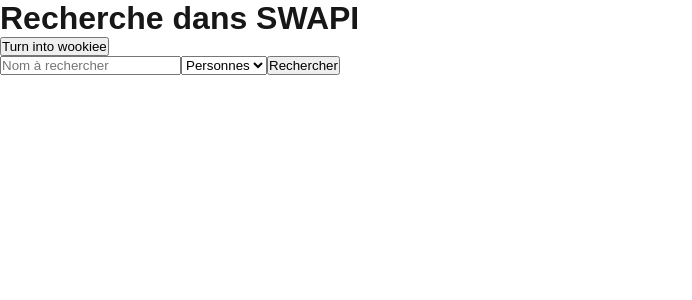
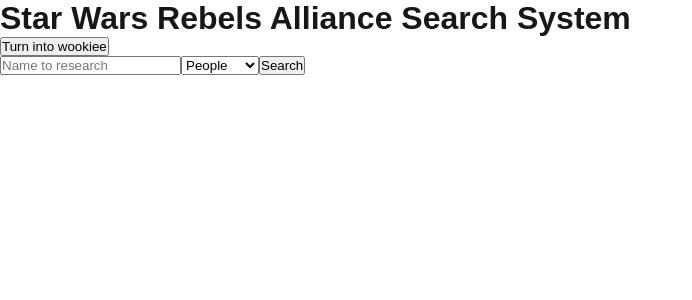
Before and after one commit to vichi06/star-wars-rebels-alliance-search-system-frontend, a Next.js app: page / in a window 1280 px wide. Shown: the top 300 px of the page, without its empty margins (0-692 px from the left). Built offline with nearby package versions, Linux system fonts and the light colour scheme.

Commit message:
english language

```diff
--- a/src/app/page.tsx
+++ b/src/app/page.tsx
@@ -22,7 +22,7 @@
     event.preventDefault(); // Prevent form from refreshing the page
 
     if (!query) {
-      setError("Veuillez entrer un nom à rechercher.");
+      setError("Please enter a name to search.");
       return;
     }
 
@@ -61,7 +61,7 @@
 
       setError("");
     } catch (err) {
-      setError("Erreur lors de la récupération des données.");
+      setError("Error retrieving data.");
       setResults([]);
     } finally {
       setLoading(false);
@@ -70,31 +70,31 @@
 
   return (
     <div>
-      <h1>Recherche dans SWAPI</h1>
+      <h1>Star Wars Rebels Alliance Search System</h1>
       <button onClick={() => setWookiee(!wookieee)}>
         Turn into {wookieee ? "basic language" : "wookiee"}
       </button>
       <form onSubmit={handleSearch}>
         <input
           type="text"
-          placeholder="Nom à rechercher"
+          placeholder="Name to research"
           value={query}
           onChange={(e) => setQuery(e.target.value)}
           required
         />
         <select value={type} onChange={(e) => setType(e.target.value)} required>
-          <option value="people">Personnes</option>
+          <option value="people">People</option>
           <option value="films">Films</option>
-          <option value="planets">Planètes</option>
-          <option value="starships">Vaisseaux</option>
-          <option value="vehicles">Véhicules</option>
-          <option value="species">Espèces</option>
+          <option value="planets">Planets</option>
+          <option value="starships">Starships</option>
+          <option value="vehicles">Vehicles</option>
+          <option value="species">Species</option>
         </select>
         <button type="submit" disabled={loading}>
-          {loading ? "Recherche..." : "Rechercher"}
+          {loading ? "Searching..." : "Search"}
         </button>
       </form>
-      {error && <p>{error}</p>} {noResults && <p>Aucun résultat trouvé.</p>}
+      {error && <p>{error}</p>} {noResults && <p>No results found.</p>}
       <ul>
         {results.map((result) => (
           <li key={result.name || result.title}>
```
Also changed, not shown: src/app/[type]/[id]/page.tsx (+4 -4 lines).
